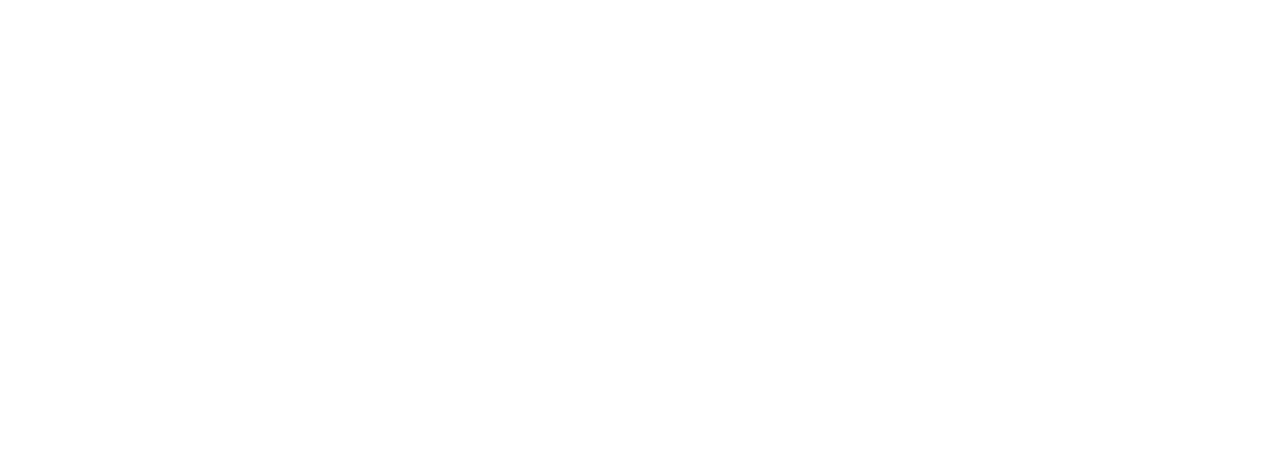
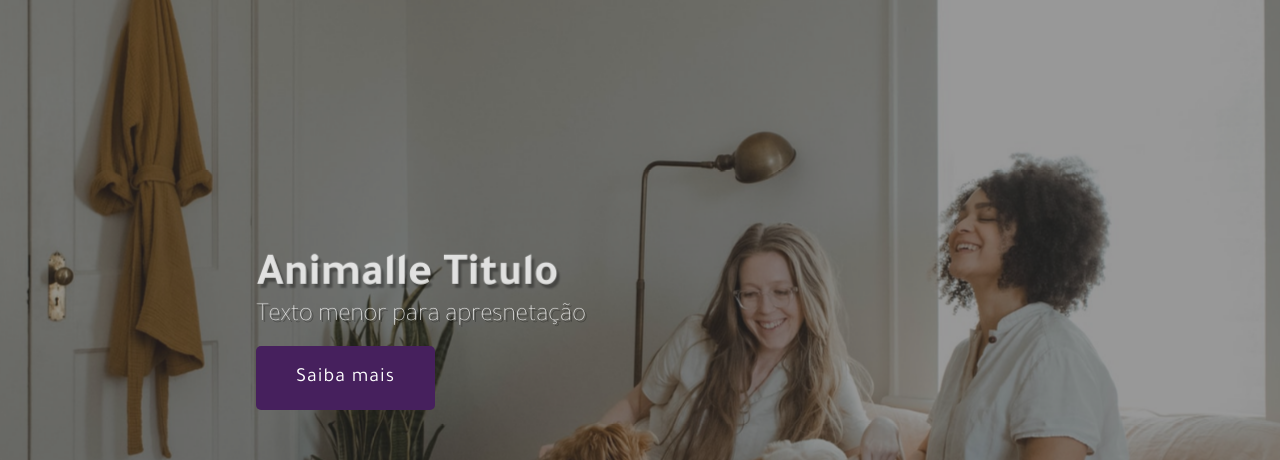
Before and after one commit to brunofelixbessa/siteanimalle, a plain HTML site: page index.html in a window 1280 px wide. Shown: the top 460 px of the page. Drawn offline with Linux system fonts and the light colour scheme.

Commit message:
:package: header

```diff
--- a/index.css
+++ b/index.css
@@ -1,3 +1,122 @@
-@import url("https://fonts.googleapis.com/css2?family=Tajawal:wght@400;500&display=swap");
+@import url('https://fonts.googleapis.com/css2?family=Tajawal:wght@200;400;700&display=swap');
 
 @import url("https://cdnjs.cloudflare.com/ajax/libs/font-awesome/5.15.3/css/all.min.css");
+
+:root {
+    --roxa: #46205D;
+    --verde: #4FBA6E;
+    --lilas: #C6B3D6;
+    --branco: #ffffff;
+    --cinza1: #F2F3F4;
+    --cinza2: #333333;
+}
+
+* {
+    box-sizing: border-box;
+    margin: 0;
+    padding: 0;
+    outline: 0;
+    list-style: none;
+    text-decoration: none;
+}
+
+html {
+    /* a cada 1rem vai ser 10px */
+    font-size: 62.5%;
+}
+
+body {
+    font-size: 1.6rem;
+}
+
+body,
+html {
+    font-family: 'Tajawal', sans-serif;
+    text-rendering: optimizeLegibility;
+    -webkit-font-smoothing: antialiased;
+    background: #FFF;
+    color: var(--cinza2);
+}
+
+header{
+    width: 100%;
+    height: 100vh;
+    overflow: hidden;
+    position: relative;
+}
+
+.img-wrapper{
+    width: 100%;
+    height: 100%;
+     overflow: hidden;
+     background-color: #333333;
+}
+
+.img-wrapper img {
+    width: 100%;
+    height: 100%;
+    object-fit: cover;
+    opacity: 0.5;
+    animation: zoom 25s;
+}
+
+@keyframes zoom {
+    0% {
+        transform: scale(1.3);
+    }
+
+    100% {
+        transform: scale(1);
+    }
+}
+
+.banner{
+    color: #ffffff;
+    position: absolute;
+    top: 30%;
+    left: 20%;
+}
+.banner h1{
+    font-size: 4.6rem;
+    line-height: 3.5rem;
+    text-shadow: .3rem .4rem 2px rgba(0,0,0,.4) ;
+    margin-bottom: 2rem;
+    opacity: 0;
+    animation: moveBanner 1s 0.5 forwards;
+}
+.banner p {
+    font-size: 2.6rem;
+    font-weight: 200;
+    text-shadow: .2rem .2rem rgba(0, 0, 0, .4);
+     margin-bottom: 2rem;
+     opacity: 0;
+     animation: moveBanner 1s 0.7 forwards;
+}
+
+@keyframes moveBanner {
+    0% {
+        transform: translateY(10rem) rotateY(-30deg);
+    }
+
+    100% {
+        transform: translatY(0);
+        opacity: 1;
+    }
+}
+
+
+.button-r {
+    font-family: 'Tajawal', sans-serif;
+    color: #ffffff;
+    background-color: var(--roxa);
+     font-size: 2rem;
+    padding: 2rem 4rem;
+    border: none;
+    border-radius: 5px;
+    letter-spacing: .1rem;
+    cursor: pointer;
+    animation: moveBanner 1s;
+}
+.button-r:hover {
+    opacity: 0.9;
+}
--- a/index.html
+++ b/index.html
@@ -8,11 +8,31 @@
 
     <link rel="stylesheet" href="index.css">
 
+    <link rel="apple-touch-icon" sizes="180x180" href="imagens/apple-touch-icon.png">
+    <link rel="icon" type="image/png" sizes="32x32" href="imagens/favicon-32x32.png">
+    <link rel="icon" type="image/png" sizes="16x16" href="imagens/favicon-16x16.png">
+    <link rel="manifest" href="/site.webmanifest">
+
     <title>Animalle Dignosticos</title>
 </head>
 
 <body>
 
+    <div class="container">
+
+        <header>
+            <div class="img-wrapper">
+                <img src="imagens/bg1.jpg" alt="">
+                <div class="banner">
+                    <h1>Animalle Titulo</h1>
+                    <p>Texto menor para apresnetação</p>
+                    <button class="button-r">Saiba mais</button>
+                </div>
+            </div>
+        </header>
+
+    </div>
+
 </body>
 
 </html>
```
Also changed, not shown: README.md, imagens/android-chrome-192x192.png (renamed from android-chrome-192x192.png), imagens/android-chrome-512x512.png (renamed from android-chrome-512x512.png), imagens/apple-touch-icon.png (renamed from apple-touch-icon.png), imagens/bg1.jpg (added), imagens/favicon-16x16.png (renamed from favicon-16x16.png), imagens/favicon-32x32.png (renamed from favicon-32x32.png), site.webmanifest.
